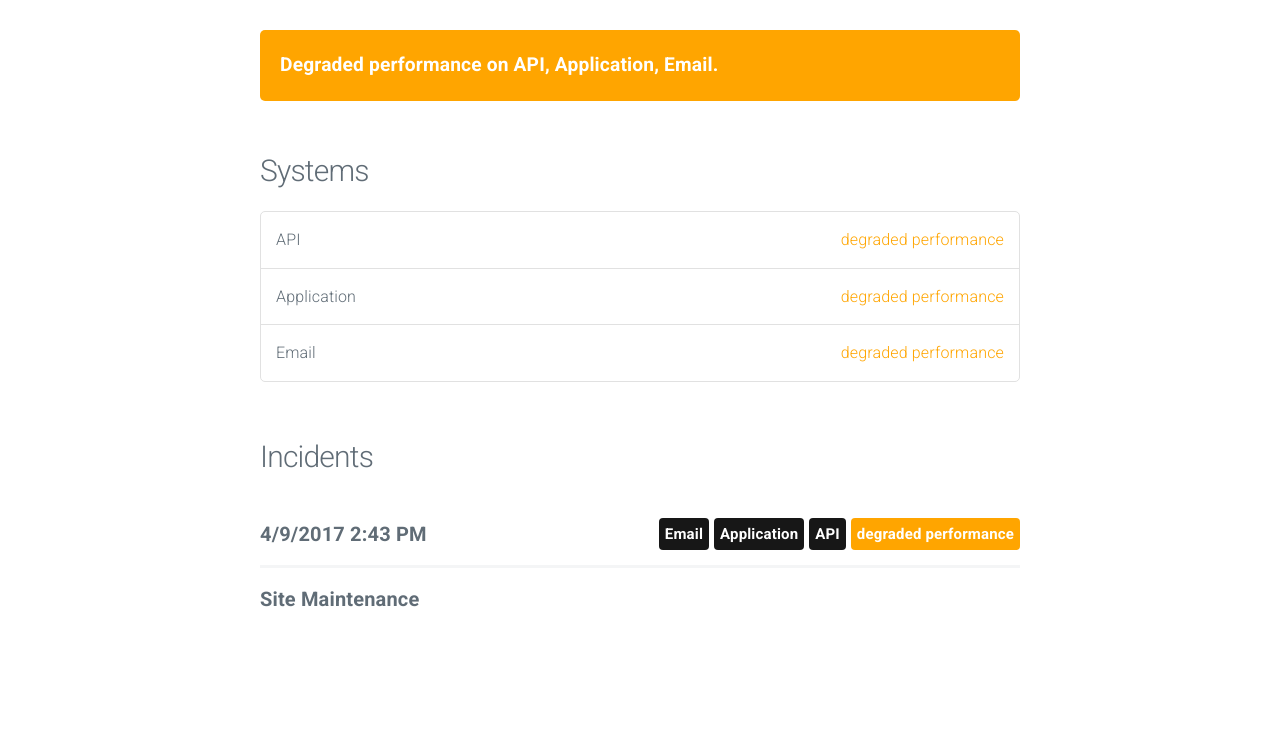
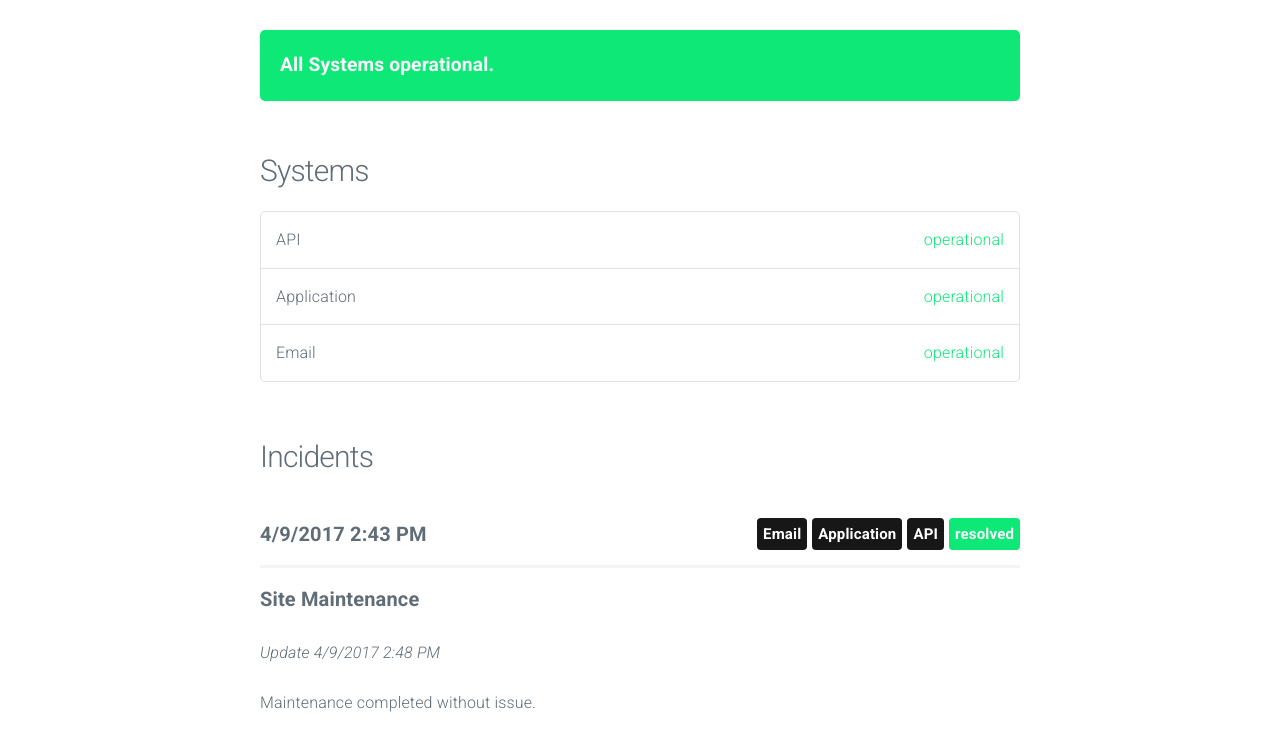
Before and after one commit to ngerakines/offtheclockstatus, a plain HTML site: page index.html in a window 1280 px wide. Shown: the part 55-800 px from the top of the page. Drawn offline with nearby package versions, Linux system fonts and the light colour scheme; no server answers.

Commit message:
update index

```diff
--- a/index.html
+++ b/index.html
@@ -29,26 +29,24 @@
 
 			<section class="container" id="main">
 
-
-					<div class="panel degraded performance">
-						<span data-l10n-id="Degraded-performance">Degraded performance</span> <span data-l10n-id="on">on</span> API, Application, Email.
+					<div class="panel operational" data-l10n-id="systems-operational">
+						All Systems operational.
 					</div>
-
 
 
 				<h4 data-l10n-id="systems">Systems</h4>
 				<ul class="systems">
 
 					<li>
-						API <span class="status degraded performance" data-l10n-id="degraded-performance">degraded performance</span>
+						API <span class="status operational" data-l10n-id="operational">operational</span>
 					</li>
 
 					<li>
-						Application <span class="status degraded performance" data-l10n-id="degraded-performance">degraded performance</span>
+						Application <span class="status operational" data-l10n-id="operational">operational</span>
 					</li>
 
 					<li>
-						Email <span class="status degraded performance" data-l10n-id="degraded-performance">degraded performance</span>
+						Email <span class="status operational" data-l10n-id="operational">operational</span>
 					</li>
 
 				</ul>
@@ -60,7 +58,7 @@
 						<span class="date moment">2017-04-09 14:43:46 UTC</span>
 
 
-							<span class="label degraded performance float-right" data-l10n-id="degraded-performance">degraded performance</span>
+							<span class="label operational float-right" data-l10n-id="resolved">resolved</span>
 
 
 							<span class="label system float-right">API</span>
@@ -73,6 +71,10 @@
 
 						<span class="title">Site Maintenance</span>
 						<p></p>
+
+
+							<p><em>Update <span class="moment">2017-04-09 14:48:53 UTC</span></em></p>
+							<p>Maintenance completed without issue.</p>
 
 
 					</div>
```
